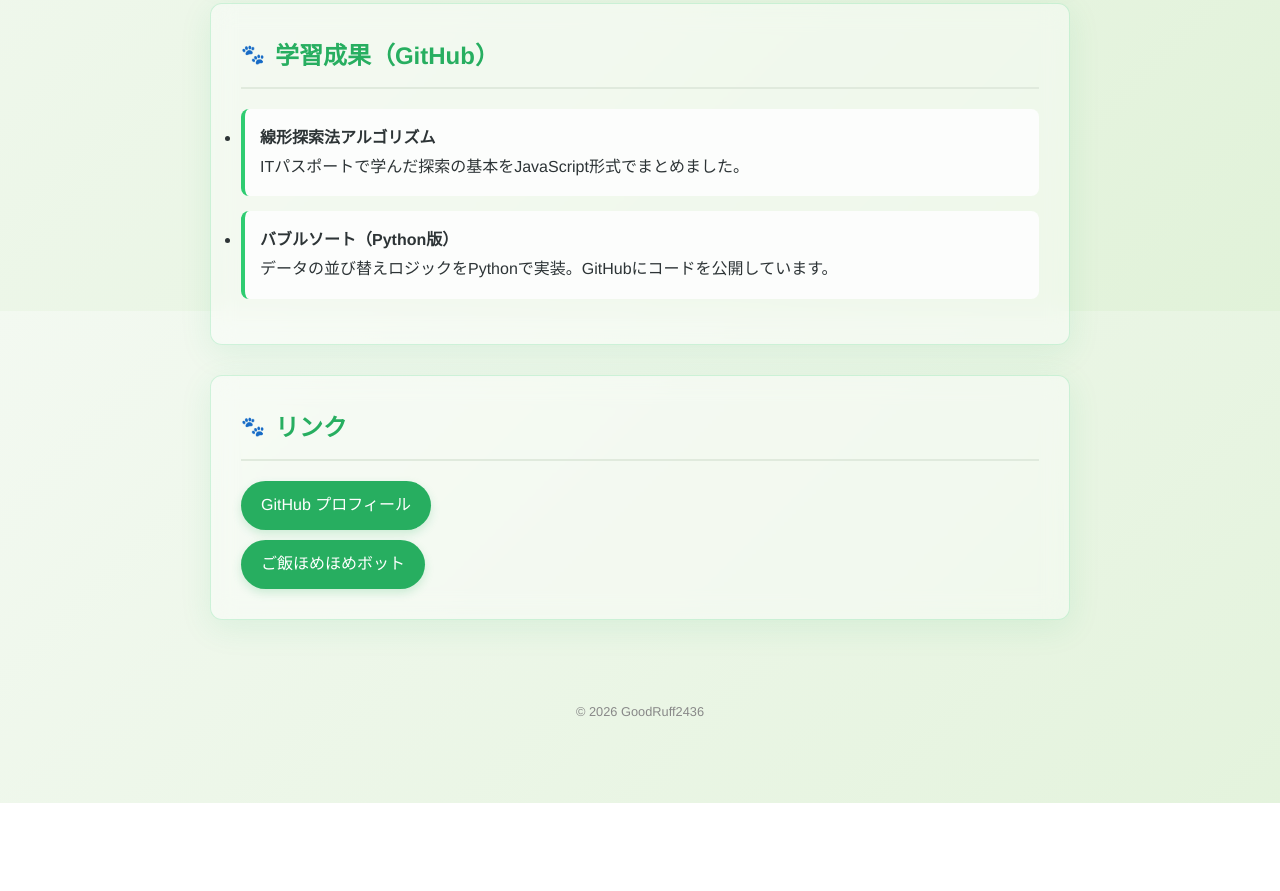
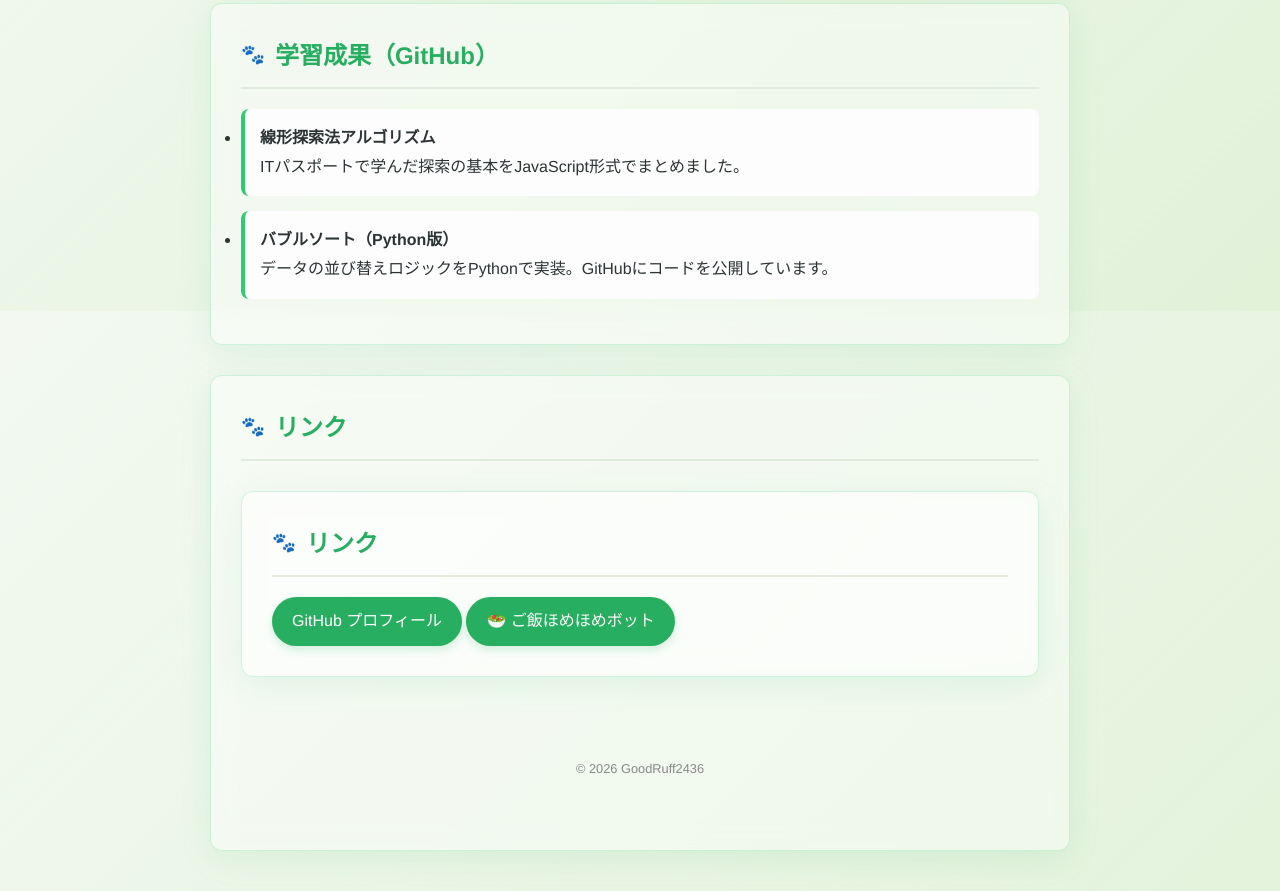
Before and after one commit to GoodRuff2436/Portfolio, a plain HTML site: page index.html in a window 1280 px wide. Shown: the part 489-1380 px from the top of the page. Before the commit the page ends 1292 px from the top, so only its background shows below. Drawn offline with Linux system fonts and the light colour scheme; some packages are replaced by stand-ins of ours.

Commit message:
Update index.html

```diff
--- a/index.html
+++ b/index.html
@@ -42,13 +42,12 @@
 
     <section id="contact">
     <h2>リンク</h2>
-    <p>
+    <section id="contact">
+    <h2>リンク</h2>
+    <div class="button-group">
         <a href="https://github.com/GoodRuff2436" target="_blank">GitHub プロフィール</a>
-    </p>
-
-    <p>
-        <a href="https://line.me/R/ti/p/@416fxvyz" target="_blank" style="margin-top: 10px;">ご飯ほめほめボット</a>
-    </p>
+        <a href="https://line.me/R/ti/p/@416fxvyz" target="_blank" class="line-btn">🥗 ご飯ほめほめボット</a>
+    </div>
     </section>
 
     <footer>
```
